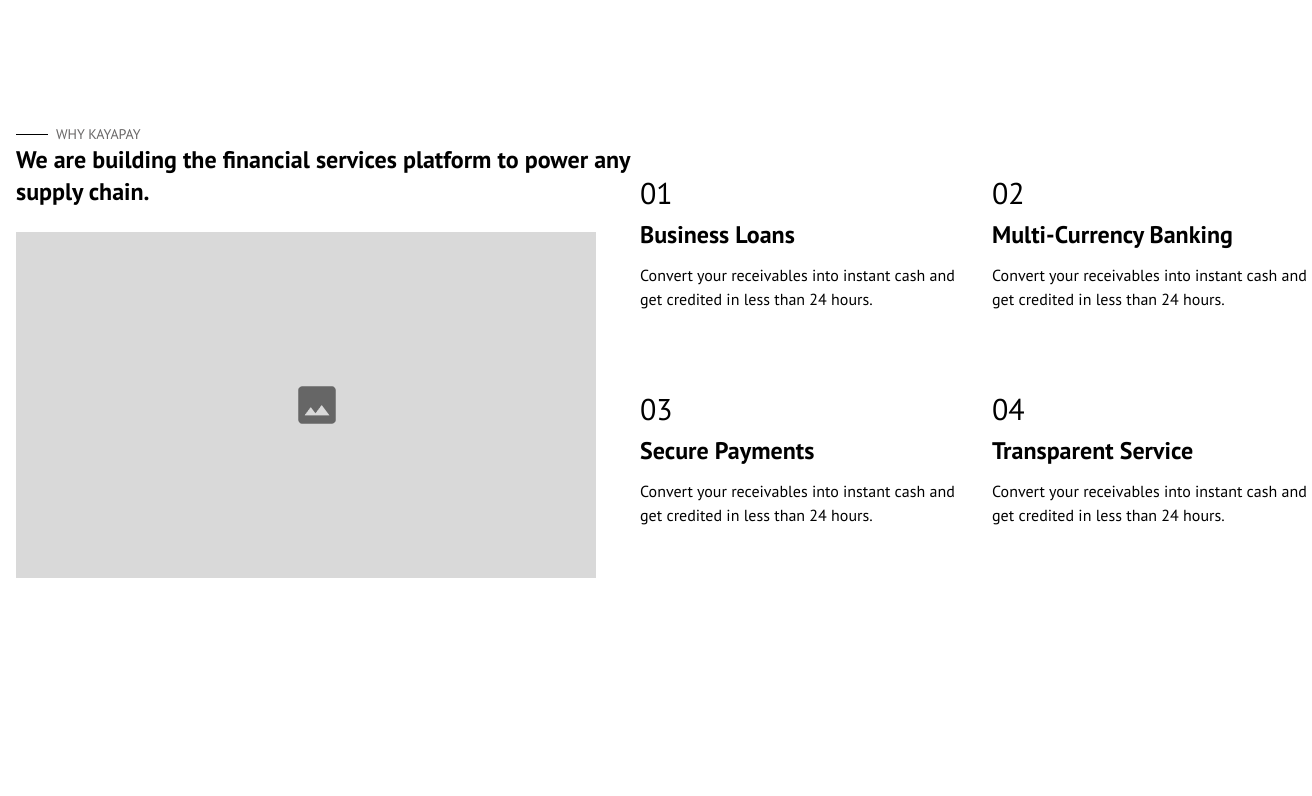
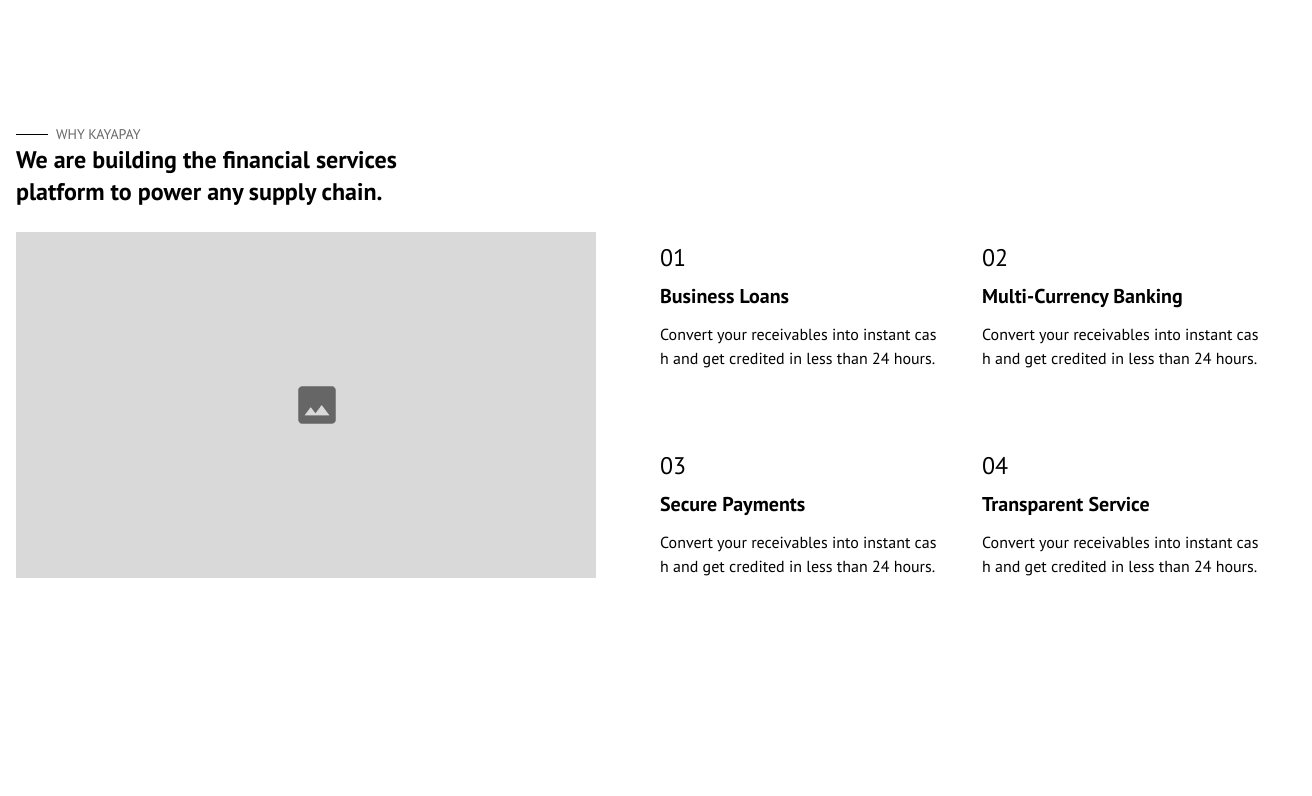
Before and after one commit to Kaya-Africa-Technology/kp-web, a Next.js app: page / in a window 1280 px wide. Shown: the part 804-1600 px from the top of the page, 1312 px wide, since content can reach past the window. Built offline with nearby package versions, Linux system fonts and the light colour scheme.

Commit message:
fix: fixed an alignment issue on the why kaya section

```diff
--- a/Components/Banner/Banner.jsx
+++ b/Components/Banner/Banner.jsx
@@ -3,11 +3,11 @@
 export default function Banner() {
   return (
     <>
-      <div className="container px-4 mx-auto mt-10">
+      <section className="container px-4 mx-auto mt-10">
         <div className="grid grid-cols-1 gap-4 gap-y-32 md:gap-y-0 lg:grid-cols-2">
           <div className="items-center py-32">
             <h1 className="max-w-lg mb-5 text-5xl font-bold text-white leading-[4rem]">
-              Finance your Trips with Kaya-pay.
+              Finance your trips with Kayapay.
             </h1>
             <p className="text-base leading-10 text-white w-80 h-14">
               The finance platform for your supply chain.
@@ -32,13 +32,13 @@
             <div className="absolute bottom-[-130px] right-0 mt-10 obghtject-right-bottom hidden lg:block">
               <img
                 src="/dashboard.png"
-                alt=""
+                alt="dashboard-image"
                 className="w-auto h-auto lg:h-full  bottom-[-1px]"
               />
             </div>
           </div>
         </div>
-      </div>
+      </section>
     </>
   );
 }
--- a/Components/Header/Header.jsx
+++ b/Components/Header/Header.jsx
@@ -1,6 +1,4 @@
 import React from "react";
-import NavOutLineButton from "../Common/NavOutLineButton";
-import NavFillButton from "../Common/NavFillButton";
 import Navbar from "../Navbar/Navbar";
 import Banner from "../Banner/Banner";
 
--- a/Components/Landing/Contact.jsx
+++ b/Components/Landing/Contact.jsx
@@ -7,9 +7,9 @@
         <div className='container px-4 mx-auto my-2'>
             <div className="flex flex-col-reverse items-center justify-between space-y-14 lg:space-x-14 lg:flex-row">
                 <div className='flex-1 w-full'>
-                    <input type="text" className='w-full py-3 mb-4 border-0 border-b-2 rounded outine-none text-primary/80 placeholder:text-gray/90 border-gray bg-extraLightGray/10 focus:ring-0 focus:outline-none focus:border-b-2 focus:border-gray' placeholder='Enter your full name' />
-                    <input type="text" className='w-full py-3 mb-4 border-0 border-b-2 rounded outine-none text-primary/80 placeholder:text-gray/90 border-gray bg-extraLightGray/10 focus:ring-0 focus:outline-none focus:border-b-2 focus:border-gray' placeholder='Enter your email' />
-                    <input type="text" className='w-full py-3 mb-4 border-0 border-b-2 rounded outine-none text-primary/80 placeholder:text-gray/90 border-gray bg-extraLightGray/10 focus:ring-0 focus:outline-none focus:border-b-2 focus:border-gray' placeholder='Enter your Business name' />
+                    <input type="text" className='contact-input' placeholder='Enter your full name' />
+                    <input type="text" className='contact-input' placeholder='Enter your email' />
+                    <input type="text" className='contact-input' placeholder='Enter your Business name' />
                     <textarea name="" cols="30" className='w-full py-3 mb-4 border-0 border-b-2 rounded outine-none text-primary/80 placeholder:text-gray/90 border-gray bg-extraLightGray/10 focus:ring-0 focus:outline-none focus:border-b-2 focus:border-gray' placeholder='Enter your Business name'></textarea>
                     <button type="submit" className='w-full py-3 px-2.5 mb-4 text-base font-medium rounded bg-primary'>Send Message</button>
                 </div>
--- a/Components/Landing/Faqs.jsx
+++ b/Components/Landing/Faqs.jsx
@@ -25,8 +25,8 @@
           </p>
         </div>
 
-        <div className="flex flex-col items-center justify-between space-x-0 space-y-12 lg:space-x-10 lg:flex-row">
-          <div className="flex-1 w-full">
+        <div className="flex flex-col items-center justify-between space-x-0 space-y-12 lg:space-x-16 lg:flex-row">
+          <div className="w-full basis-1/2">
             <div className="flex flex-col justify-center space-y-7">
               {Data.map((item, index) => {
                 return (
--- a/Components/Landing/WhyKaya.jsx
+++ b/Components/Landing/WhyKaya.jsx
@@ -1,44 +1,71 @@
-import React from 'react';
-import Image from 'next/image';
-import SubHeader from '../Common/SubHeader';
+import React from "react";
+import Image from "next/image";
+import SubHeader from "../Common/SubHeader";
 
 function WhyKaya() {
   return (
-    <section className='container px-4 mx-auto my-24 lg:my-32'>
-        <div className='flex flex-col flex-wrap justify-between space-y-10 lg:space-y-0 lg:items-center lg:flex-row'>
-            <div className='flex-1'>
-              <SubHeader title="WHY KAYAPAY"/>
-                <p className='max-w-[100%] font-bold text-3xl lg:text-2xl mb-6'>We are building the financial services platform to power any supply chain.</p>
-                <Image src='/img-placeholder.png' width={580} height={288} alt='decorative image' />
+    <section className="container px-4 mx-auto my-24 lg:my-32 duration-500 transition-all ease-in-out">
+      <div className="grid grid-cols-1 gap-y-10 place-items-center lg:grid-cols-2 lg:gap-10">
+        <div className="w-full">
+          <SubHeader title="WHY KAYAPAY" />
+          <h1 className="max-w-full mb-6 text-3xl font-bold lg:max-w-[70%] lg:text-2xl">
+            We are building the financial services platform to power any supply
+            chain.
+          </h1>
+          <Image
+            src="/img-placeholder.png"
+            width={580}
+            height={288}
+            alt="decorative image"
+          />
         </div>
-            <div className="flex-1 w-full">
-                <div className='grid grid-cols-1 lg:gap-x-20 lg:grid-cols-2 lg:gap-y-20 gap-y-12'>
-                    <div>
-                        <h1 className="mb-2 text-2xl text-left w-9 lg:text-3xl">01</h1>
-                        <h2 className="mb-3 text-xl font-bold text-left lg:text-2xl">Business Loans</h2>
-                        <p className="h-12 text-base w-80" >Convert your receivables into instant cash and get credited in less than 24 hours.</p>
+        <div className="w-full lg:place-self-end">
+          <div className="grid grid-cols-1 gap-y-12  lg:gap-x-10 lg:grid-cols-2 lg:gap-y-20 ">
+            <div className="w-full">
+              <h1 className="mb-2 text-2xl text-left w-9 lg:text-2xl">01</h1>
+              <h2 className="mb-3 text-lg font-bold text-left lg:text-xl">
+                Business Loans
+              </h2>
+              <p className="break-all text-base leading-snug lg:text-base">
+                Convert your receivables into instant cash and get credited in
+                less than 24 hours.
+              </p>
             </div>
             <div>
-                        <h1 className="mb-2 text-2xl text-left w-9 lg:text-3xl">02</h1>
-                        <h2 className="mb-3 text-xl font-bold text-left lg:text-2xl">Multi-Currency Banking</h2>
-                        <p className="h-12 text-base w-80" >Convert your receivables into instant cash and get credited in less than 24 hours.</p>
+              <h1 className="mb-2 text-2xl text-left w-9 lg:text-2xl">02</h1>
+              <h2 className="mb-3 text-xl font-bold text-left lg:text-xl">
+                Multi-Currency Banking
+              </h2>
+              <p className="break-all text-base leading-snug lg:text-base">
+                Convert your receivables into instant cash and get credited in
+                less than 24 hours.
+              </p>
             </div>
             <div>
-                        <h1 className="mb-2 text-2xl text-left w-9 lg:text-3xl">03</h1>
-                        <h2 className="mb-3 text-xl font-bold text-left lg:text-2xl">Secure Payments</h2>
-                        <p className="h-12 text-base w-80" >Convert your receivables into instant cash and get credited in less than 24 hours.</p>
+              <h1 className="mb-2 text-2xl text-left w-9 lg:text-2xl">03</h1>
+              <h2 className="mb-3 text-xl font-bold text-left lg:text-xl">
+                Secure Payments
+              </h2>
+              <p className="break-all text-base leading-snug lg:text-base">
+                Convert your receivables into instant cash and get credited in
+                less than 24 hours.
+              </p>
             </div>
             <div>
-                        <h1 className="mb-2 text-2xl text-left w-9 lg:text-3xl">04</h1>
-                        <h2 className="mb-3 text-xl font-bold text-left lg:text-2xl">Transparent Service</h2>
-                        <p className="h-12 text-base w-80" >Convert your receivables into instant cash and get credited in less than 24 hours.</p>
+              <h1 className="mb-2 text-2xl text-left w-9 lg:text-2xl">04</h1>
+              <h2 className="mb-3 text-xl font-bold text-left lg:text-xl">
+                Transparent Service
+              </h2>
+              <p className="break-all text-base leading-snug lg:text-base">
+                Convert your receivables into instant cash and get credited in
+                less than 24 hours.
+              </p>
             </div>
           </div>
         </div>
-
       </div>
     </section>
-  )
+  );
 }
 
-export default WhyKaya
+export default WhyKaya;
--- a/styles/globals.css
+++ b/styles/globals.css
@@ -86,6 +86,9 @@
     @apply font-bold mb-3 transition-all duration-500 ease-in-out rounded-t-lg rounded-b-none
   }
 
+  .contact-input{
+    @apply w-full py-3 mb-4 border-0 border-b-2 rounded text-primary/80 placeholder:text-gray/90 border-gray bg-extraLightGray/10 focus:ring-0 focus:outline-none focus:border-b-2 focus:border-gray;
+  }
 }
 
 /* @media (prefers-color-scheme: dark) {
```
Lines whose indentation alone changed are shown as unchanged.
